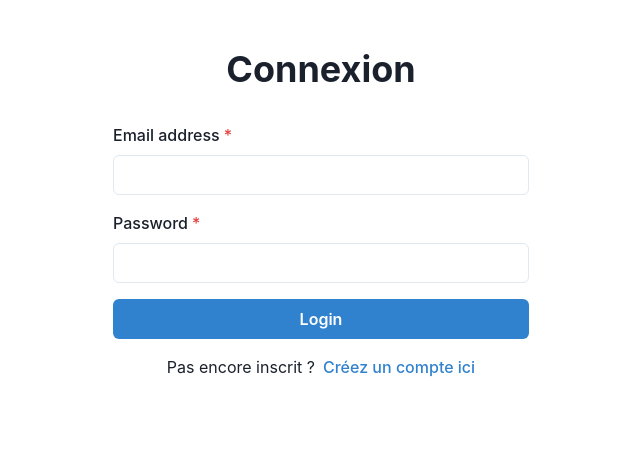
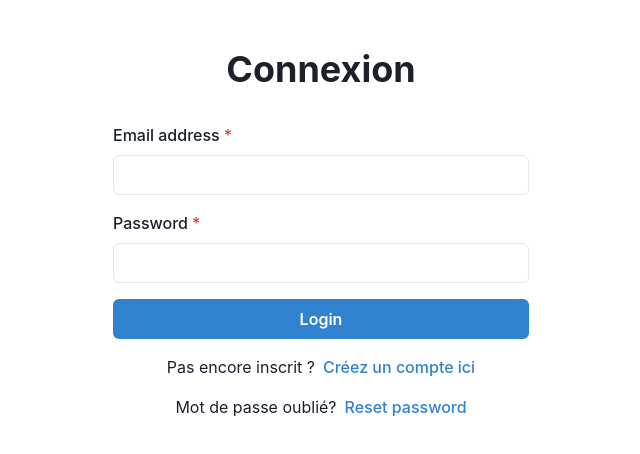
Before and after one commit to lerbix/SmartFlow-Blockchain-Cardano, a React (Vite) app in the folder cardano-front/: page / in a window 1280 px wide. Shown: the top 454 px of the page, without its empty margins (319-959 px from the left). Built offline with nearby package versions, Linux system fonts and the light colour scheme.

Commit message:
add a link to direct the user to the reset password page

```diff
--- a/cardano-front/src/pages/LogInPage.jsx
+++ b/cardano-front/src/pages/LogInPage.jsx
@@ -12,7 +12,13 @@ const RegisterPage = () => {
                 <Box textAlign="center" mt={4}>
                     Pas encore inscrit ?
                     <Link href="/register" color='blue.500'  ml={2}>Créez un compte ici</Link>
+
                 </Box>
+                <Box textAlign="center" mt={4}>
+                    Mot de passe oublié?
+                <Link href="/forget-password" color='blue.500'  ml={2}>Reset password</Link>
+                </Box>
+
             </Container>
         </Box>
     );
```
